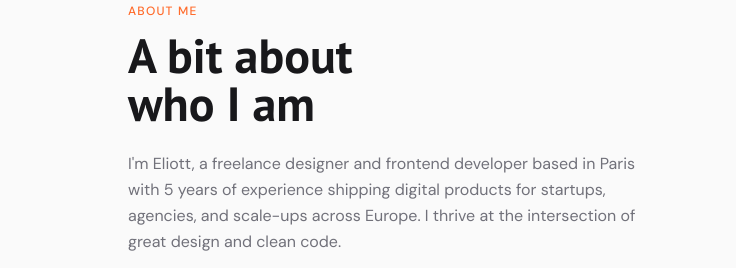
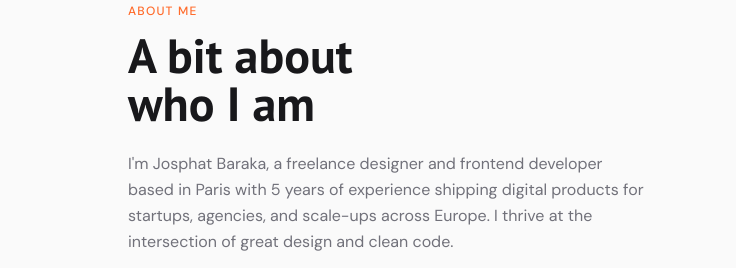
Before and after one commit to BullionVAN380/josphat, a plain HTML site: page index.html in a window 1280 px wide. Shown: the part 2633-2901 px from the top of the page, 544-1280 px from the left. Drawn offline with nearby package versions, Linux system fonts and the light colour scheme.

Commit message:
new changes

```diff
--- a/index.html
+++ b/index.html
@@ -291,7 +291,7 @@
 
       <div class="reveal order-2 md:order-1">
         <div class="pf w-full aspect-square max-w-sm mx-auto rounded-3xl">
-          <img src="https://images.unsplash.com/photo-1507003211169-0a1dd7228f2d?w=700&q=80" alt="Eliott" loading="lazy">
+          <img src="https://postimg.cc/gallery/BGNCFnj" alt="Josphat Baraka" loading="lazy">
         </div>
       </div>
 
@@ -299,7 +299,7 @@
         <p class="reveal text-xs font-medium text-accent tracking-widest uppercase mb-3">About me</p>
         <h2 class="reveal d1 font-display font-bold text-4xl md:text-5xl text-zinc-900 dark:text-white leading-tight mb-6">A bit about<br>who I am</h2>
         <p class="reveal d2 text-zinc-500 dark:text-zinc-400 leading-relaxed mb-4">
-          I'm Eliott, a freelance designer and frontend developer based in Paris with 5 years of experience shipping digital products for startups, agencies, and scale-ups across Europe. I thrive at the intersection of great design and clean code.
+          I'm Josphat Baraka, a freelance designer and frontend developer based in Paris with 5 years of experience shipping digital products for startups, agencies, and scale-ups across Europe. I thrive at the intersection of great design and clean code.
         </p>
         <p class="reveal d3 text-zinc-500 dark:text-zinc-400 leading-relaxed mb-8">
           I believe great interfaces are invisible — they get out of the user's way. My work is fast, accessible and built to last. When I'm not coding, you'll find me hiking or hunting for a good espresso.
```
